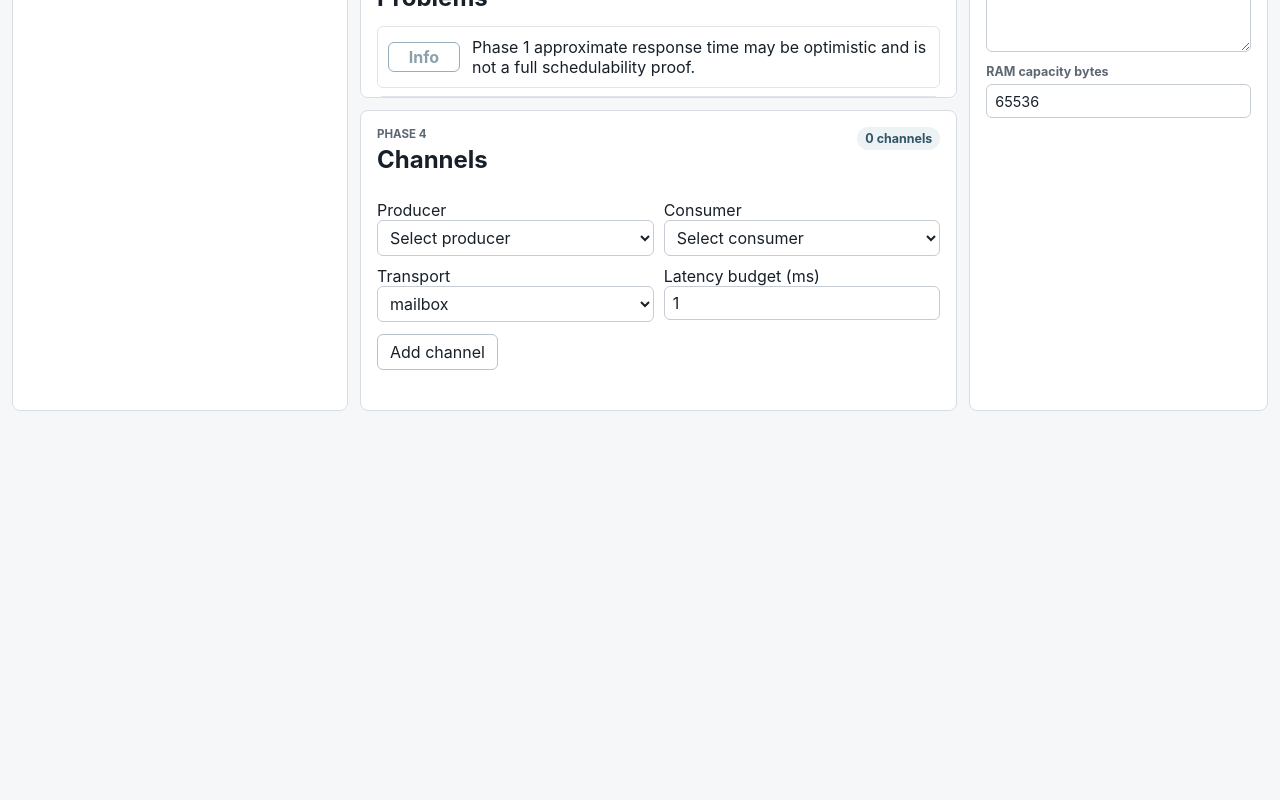
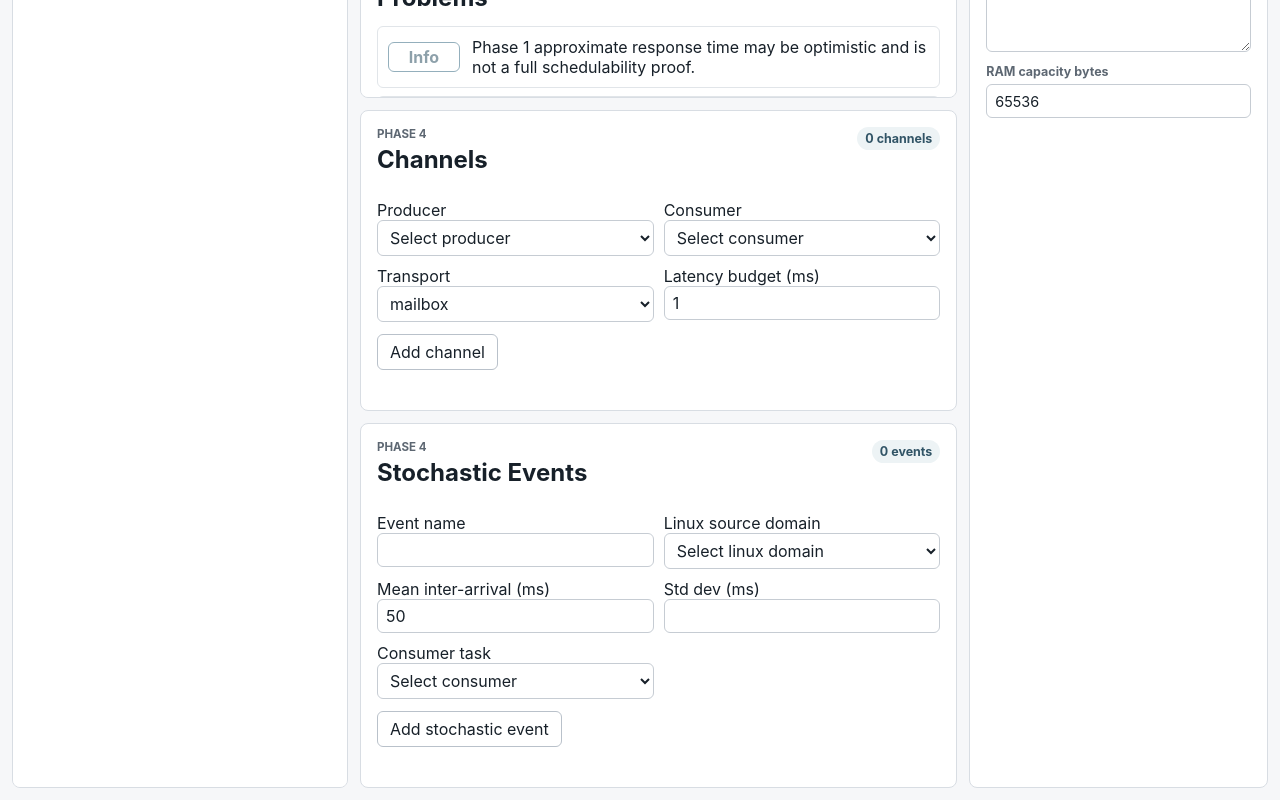
Before and after one commit to harurun78/chronoweave, a React (Vite) app: page / in a window 1280 px wide. Shown: the part 937-1737 px from the top of the page. Before the commit the page ends 1360 px from the top, so only its background shows below. Built offline with nearby package versions, Linux system fonts and the light colour scheme.

Commit message:
feat(ui): add stochastic event panel (#95)

```diff
--- a/src/app/App.tsx
+++ b/src/app/App.tsx
@@ -42,6 +42,7 @@ import { MemoryPanel } from '../ui/MemoryPanel';
 import { ObservationPanel } from '../ui/ObservationPanel';
 import { PhaseTwoPanel } from '../ui/PhaseTwoPanel';
 import { ProblemsPanel } from '../ui/ProblemsPanel';
+import { StochasticEventPanel } from '../ui/StochasticEventPanel';
 import { PropertyPanel } from '../ui/PropertyPanel';
 import { TaskTable } from '../ui/TaskTable';
 
@@ -224,6 +225,41 @@ export function App() {
     updateProjectState((current) => ({
       ...current,
       channels: current.channels.filter((channel) => channel.id !== channelId)
+    }));
+  }
+
+  function createStochasticEvent(draft: {
+    name: string;
+    domain_id: string;
+    mean_interarrival_ms: number;
+    std_dev_ms?: number;
+    consumer_task_id: string;
+  }) {
+    perf.mark('chronoweave-project-state-commit-start');
+    updateProjectState((current) => {
+      let index = current.stochastic_events.length + 1;
+      let id = `stochastic-${index}`;
+
+      while (current.stochastic_events.some((event) => event.id === id)) {
+        index += 1;
+        id = `stochastic-${index}`;
+      }
+
+      return {
+        ...current,
+        version: '0.3',
+        stochastic_events: [...current.stochastic_events, { id, ...draft }]
+      };
+    });
+  }
+
+  function deleteStochasticEvent(eventId: string) {
+    perf.mark('chronoweave-project-state-commit-start');
+    updateProjectState((current) => ({
+      ...current,
+      stochastic_events: current.stochastic_events.filter(
+        (event) => event.id !== eventId
+      )
     }));
   }
 
@@ -420,6 +456,13 @@ export function App() {
             onCreateChannel={createChannel}
             onDeleteChannel={deleteChannel}
           />
+          <StochasticEventPanel
+            domains={projectState.domains}
+            events={projectState.stochastic_events}
+            tasks={projectState.tasks}
+            onCreateEvent={createStochasticEvent}
+            onDeleteEvent={deleteStochasticEvent}
+          />
           <ObservationPanel comparisons={observationComparison.comparisons} />
           <CodegenPreview files={generatedFiles} />
         </section>
--- /dev/null
+++ b/src/ui/StochasticEventPanel.tsx
@@ -0,0 +1,208 @@
+import { useMemo, useState } from 'react';
+
+import type {
+  Domain,
+  NormalizedTaskModel,
+  StochasticEventSource
+} from '../model/project';
+
+interface StochasticEventPanelProps {
+  domains: Domain[];
+  events: StochasticEventSource[];
+  tasks: NormalizedTaskModel[];
+  onCreateEvent: (draft: {
+    name: string;
+    domain_id: string;
+    mean_interarrival_ms: number;
+    std_dev_ms?: number;
+    consumer_task_id: string;
+  }) => void;
+  onDeleteEvent: (eventId: string) => void;
+}
+
+export function StochasticEventPanel({
+  domains,
+  events,
+  tasks,
+  onCreateEvent,
+  onDeleteEvent
+}: StochasticEventPanelProps) {
+  const [name, setName] = useState('');
+  const [domainId, setDomainId] = useState('');
+  const [meanInterarrivalMs, setMeanInterarrivalMs] = useState('50');
+  const [stdDevMs, setStdDevMs] = useState('');
+  const [consumerTaskId, setConsumerTaskId] = useState('');
+  const [validationError, setValidationError] = useState<string | undefined>();
+
+  const domainById = useMemo(
+    () => new Map(domains.map((domain) => [domain.id, domain] as const)),
+    [domains]
+  );
+  const taskById = useMemo(
+    () => new Map(tasks.map((task) => [task.id, task] as const)),
+    [tasks]
+  );
+
+  function createEvent() {
+    if (
+      name.trim() === '' ||
+      domainId.trim() === '' ||
+      consumerTaskId.trim() === ''
+    ) {
+      setValidationError('Name, source domain, and consumer are required.');
+      return;
+    }
+
+    const sourceDomain = domainById.get(domainId);
+    if (sourceDomain?.kind !== 'linux') {
+      setValidationError('Source domain must be linux.');
+      return;
+    }
+
+    const consumer = taskById.get(consumerTaskId);
+    if (consumer === undefined) {
+      setValidationError('Consumer task does not exist.');
+      return;
+    }
+
+    const consumerDomain = domainById.get(consumer.domain_id);
+    if (consumerDomain?.kind === 'linux') {
+      setValidationError('Consumer task must belong to a non-linux domain.');
+      return;
+    }
+
+    const mean = Number(meanInterarrivalMs);
+    if (!Number.isFinite(mean) || mean <= 0) {
+      setValidationError('Mean inter-arrival must be greater than 0.');
+      return;
+    }
+
+    const stdDev =
+      stdDevMs.trim() === '' ? undefined : Number.parseFloat(stdDevMs);
+    if (stdDev !== undefined && (!Number.isFinite(stdDev) || stdDev < 0)) {
+      setValidationError('Std dev must be 0 or greater when provided.');
+      return;
+    }
+
+    setValidationError(undefined);
+    onCreateEvent({
+      name: name.trim(),
+      domain_id: domainId,
+      mean_interarrival_ms: mean,
+      std_dev_ms: stdDev,
+      consumer_task_id: consumerTaskId
+    });
+  }
+
+  return (
+    <section className="panel channel-panel" aria-labelledby="stochastic-title">
+      <div className="panel-heading">
+        <div>
+          <p className="eyebrow">Phase 4</p>
+          <h2 id="stochastic-title">Stochastic Events</h2>
+        </div>
+        <span className="count-pill">{events.length} events</span>
+      </div>
+
+      <div className="channel-form-grid">
+        <label>
+          Event name
+          <input
+            aria-label="Stochastic event name"
+            value={name}
+            onChange={(event) => setName(event.currentTarget.value)}
+          />
+        </label>
+        <label>
+          Linux source domain
+          <select
+            aria-label="Stochastic source domain"
+            value={domainId}
+            onChange={(event) => setDomainId(event.currentTarget.value)}
+          >
+            <option value="">Select linux domain</option>
+            {domains.map((domain) => (
+              <option key={domain.id} value={domain.id}>
+                {domain.name}
+              </option>
+            ))}
+          </select>
+        </label>
+        <label>
+          Mean inter-arrival (ms)
+          <input
+            aria-label="Stochastic mean inter-arrival"
+            type="number"
+            min="0.01"
+            step="0.01"
+            value={meanInterarrivalMs}
+            onChange={(event) =>
+              setMeanInterarrivalMs(event.currentTarget.value)
+            }
+          />
+        </label>
+        <label>
+          Std dev (ms)
+          <input
+            aria-label="Stochastic std dev"
+            type="number"
+            min="0"
+            step="0.01"
+            value={stdDevMs}
+            onChange={(event) => setStdDevMs(event.currentTarget.value)}
+          />
+        </label>
+        <label>
+          Consumer task
+          <select
+            aria-label="Stochastic consumer task"
+            value={consumerTaskId}
+            onChange={(event) => setConsumerTaskId(event.currentTarget.value)}
+          >
+            <option value="">Select consumer</option>
+            {tasks.map((task) => (
+              <option key={task.id} value={task.id}>
+                {task.name}
+              </option>
+            ))}
+          </select>
+        </label>
+      </div>
+
+      <div className="panel-actions">
+        <button type="button" onClick={createEvent}>
+          Add stochastic event
+        </button>
+      </div>
+
+      {validationError !== undefined ? (
+        <p role="alert" className="field-error">
+          {validationError}
+        </p>
+      ) : null}
+
+      <ul className="channel-list">
+        {events.map((event) => (
+          <li key={event.id}>
+            <div>
+              <strong>{event.id}</strong>
+              <p>{event.name}</p>
+              <small>
+                mean {event.mean_interarrival_ms} ms · consumer{' '}
+                {taskById.get(event.consumer_task_id)?.name ??
+                  event.consumer_task_id}
+              </small>
+            </div>
+            <button
+              type="button"
+              onClick={() => onDeleteEvent(event.id)}
+              aria-label={`Delete stochastic event ${event.id}`}
+            >
+              Delete
+            </button>
+          </li>
+        ))}
+      </ul>
+    </section>
+  );
+}
```
Also changed, not shown: 1 other file (tests, documents, lock files or other folders).
